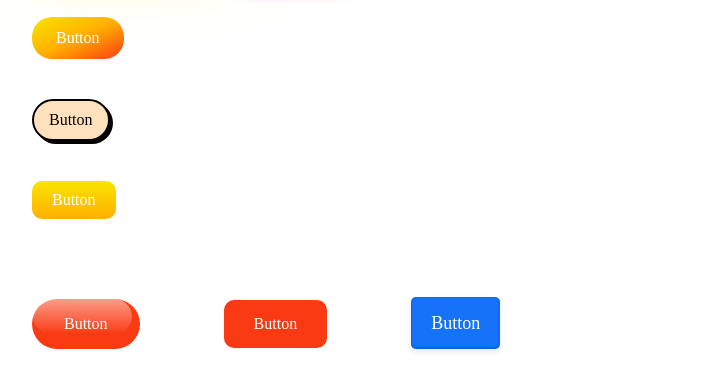
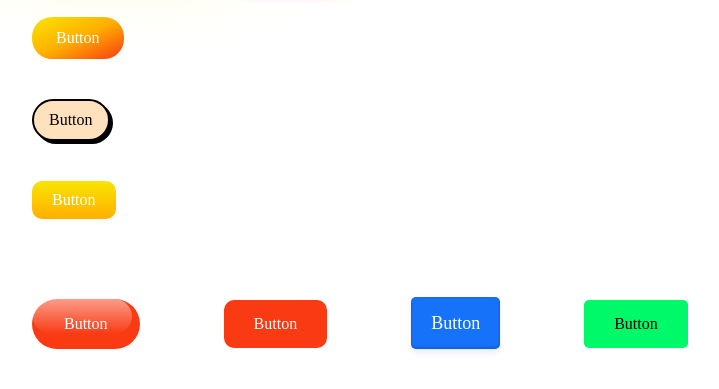
Before and after one commit to alexsofonea/ww, a PHP site: page /ww.html in a window 1280 px wide. Shown: the part 524-913 px from the top of the page, without its empty margins (28-747 px from the left). Run offline with PHP 8.4, Linux system fonts and the light colour scheme.

Commit message:
Style 21

```diff
--- a/Tudor - FrontEnd/ww.css
+++ b/Tudor - FrontEnd/ww.css
@@ -578,3 +578,20 @@ wwDesign-button.style-20:hover{
     background-color: var(--second-primary-color);
     transform: translateY(-2px);
 }
+
+/*Style 21*/
+wwDesign-button.style-21{
+    height: fit-content;
+    width: fit-content;
+    padding: 15px 30px;
+    background-color: var(--first-primary-color);
+    border-radius: 5px;
+    color: var(--text-color-black);
+    display: inline-block;
+    font-weight: 500;
+    user-select: none;
+}
+
+wwDesign-button.style-21:hover{
+    opacity: .8;
+}
--- a/Tudor - FrontEnd/ww.html
+++ b/Tudor - FrontEnd/ww.html
@@ -67,5 +67,8 @@
 
     <!--########## Style 20 ##########-->
     <wwDesign-button class="style-20">Button</wwDesign-button>
+
+    <!--########## Style 21 ##########-->
+    <wwDesign-button class="style-21">Button</wwDesign-button>
 </body>
 </html>
--- a/Tudor - FrontEnd/ww.js
+++ b/Tudor - FrontEnd/ww.js
@@ -60,7 +60,10 @@ function wwDesignButtons () {
                 break;
             case "style-20":
                 wwDesignButton20(button)
-                break
+                break;
+            case "style-21":
+                wwDesignButton21(button);
+                break;
         }
     }
 }
@@ -167,3 +170,8 @@ function wwDesignButton20(button) {
     button.setAttribute("style", `--first-primary-color: ${button.getAttribute("first-primary-color") ?? "rgb(23, 114, 250)"}; --second-primary-color: ${button.getAttribute("second-primary-color") ?? "rgb(1, 93, 221)"}; `);
     button.innerHTML = `${button.innerHTML}`;
 }
+
+function wwDesignButton21(button) {
+    button.setAttribute("style", `--first-primary-color: ${button.getAttribute("first-primary-color") ?? "rgb(0, 249, 104)"};  --second-primary-color: ${button.getAttribute("second-primary-color") ?? "rgba(0, 249, 104, 0.9"};`);
+    button.innerHTML = `${button.innerHTML}`;
+}
```
